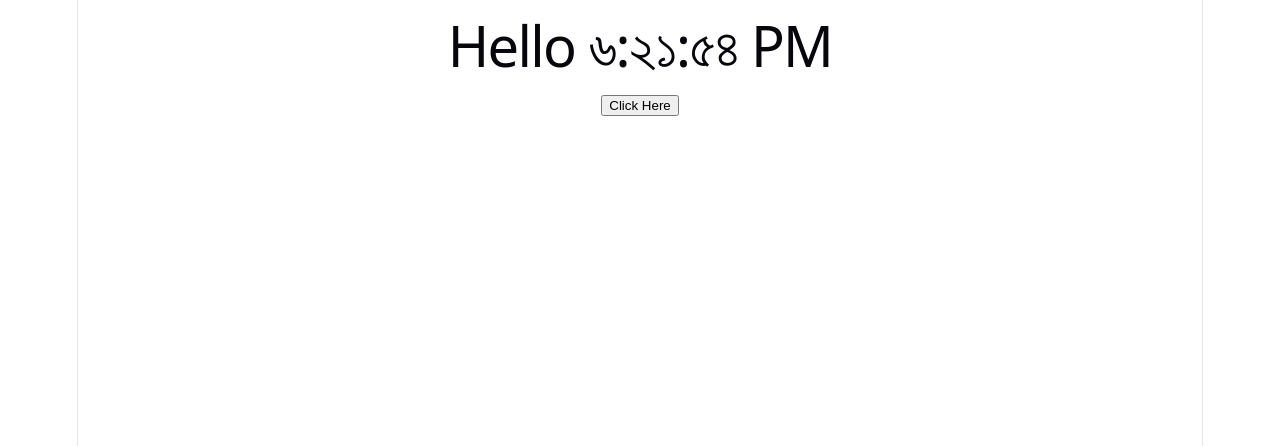
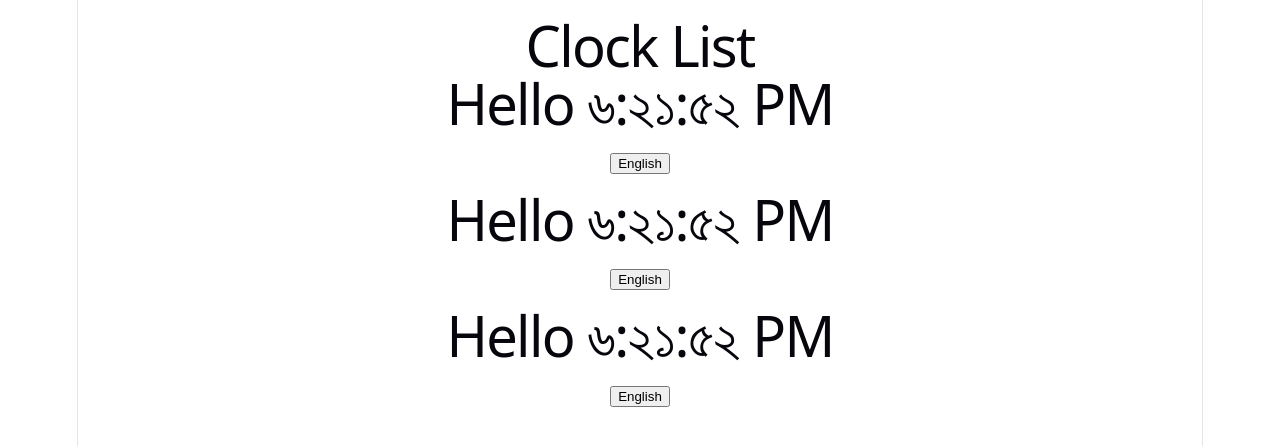
Before and after one commit to iamrokon/react, a React (Vite) app: page / in a window 1280 px wide. Shown: the top 446 px of the page. Built offline with nearby package versions, Linux system fonts and the light colour scheme.

Commit message:
List clock have shown

```diff
--- a/src/App.tsx
+++ b/src/App.tsx
@@ -7,9 +7,11 @@
 import Fruits from './components/Fruits'
 import Clock from './components/Clock'
 import ClockClass from './components/ClockClass'
+import ClockList from './components/ClockList'
 
 function App() {
   const [count, setCount] = useState(0)
+  const quantities = [1, 2, 3];
 
   return (
     <>
@@ -18,7 +20,8 @@
       <Increment /> */}
       {/* <Fruits /> */}
       {/* <Clock locale='bn-BD'/> */}
-      <ClockClass locale='bn-BD'/>
+      {/* <ClockClass locale='bn-BD'/> */}
+      <ClockList locale='bn-BD' quantities={quantities}/>
     </>
   )
 }
--- a/src/components/Button.tsx
+++ b/src/components/Button.tsx
@@ -3,6 +3,7 @@
 interface ButtonProps {
     change: (locale: string) => void;
     locale: string;
+    show: boolean;
 }
 class Button extends React.Component<ButtonProps> {
     shouldComponentUpdate(nextProps: Readonly<ButtonProps>): boolean {
@@ -16,9 +17,12 @@
         return true;
     }
     render(){
-        const { change, locale } = this.props;
+        const { change, locale, show } = this.props;
         return(
-            <button type="button" onClick={() => change(locale)}>Click Here</button>
+            <>
+                <button type="button" onClick={() => change(locale)}>{ locale === 'bn-BD' ? 'বাংলা' : 'English'}</button>
+                {show && <p>Hello World</p>}
+            </>
         );
     }
 }
--- a/src/components/ClockClass.tsx
+++ b/src/components/ClockClass.tsx
@@ -33,13 +33,24 @@
 
     render(){
         const { date, locale } = this.state;
+        let button;
+        if (locale === 'bn-BD'){
+            button = (
+                <Button change={this.handleClick} locale='en-US' show={false}/>
+            )
+        } else {
+            button = (
+                <Button change={this.handleClick} locale='bn-BD' show/>
+            )
+        }
         return(
             <div>
                 <h1 className='heading'>
                     <span className='text'>Hello {date.toLocaleTimeString(locale)}</span>
                 </h1>
                 {/* <button onClick={() => this.handleClick('en-US')}>Click Here</button> */}
-                <Button change={this.handleClick} locale='en-US'/>
+                {/* <Button change={this.handleClick} locale='en-US'/> */}
+                {button}
             </div>
         );
     }
--- /dev/null
+++ b/src/components/ClockList.jsx
@@ -0,0 +1,17 @@
+import React from 'react';
+import ClockClass from './ClockClass';
+
+class ClockList extends React.Component {
+    render(){
+        const { quantities } = this.props;
+        return(
+            <div>
+                <h1>Clock List</h1>
+                {quantities.map(key => (
+                    <ClockClass key={key}/>
+                ))}
+            </div>
+        );
+    }
+}
+export default ClockList;
```
